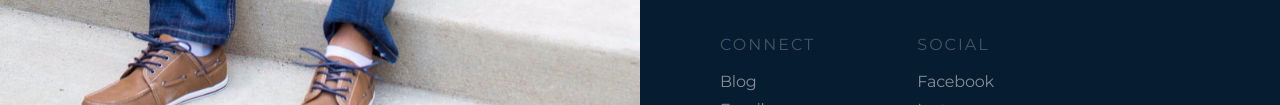
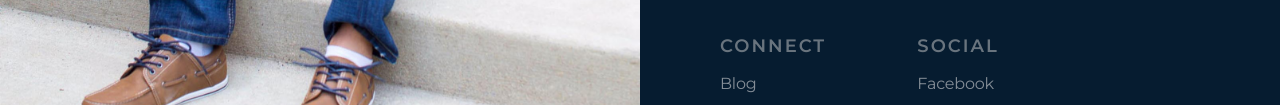
Before and after one commit to gerdums/garethmatson.com, a plain HTML site: page index.html in a window 1280 px wide. Shown: the part 695-800 px from the top of the page. Drawn offline with Linux system fonts and the light colour scheme.

Commit message:
increased readability of h3

```diff
--- a/assets/css/split.css
+++ b/assets/css/split.css
@@ -208,12 +208,12 @@ body.page-template-page-fullsingle-split {
     .split-lists .split-list {
       width: 90%; } }
   .split-lists .split-list h3 {
-    font-weight: 400;
+    font-weight: 600;
     text-transform: uppercase;
-    font-size: 16px;
-    line-height: 16px;
+    font-size: 18px;
+    line-height: 18px;
     margin-bottom: 21px;
-    color: #848d96;
+    color: #CCCCCC;
     letter-spacing: 2px;
     opacity: 0.5; }
   .split-lists .split-list ul li {
```
